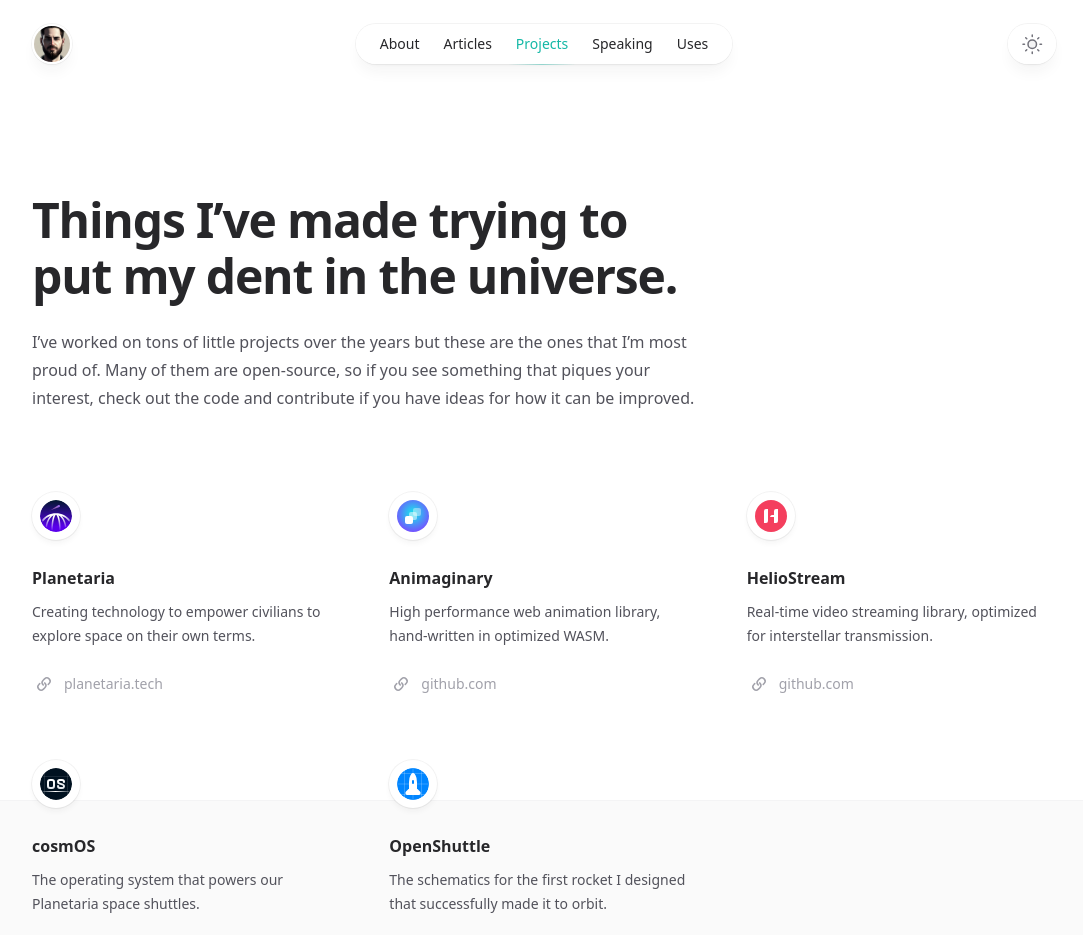
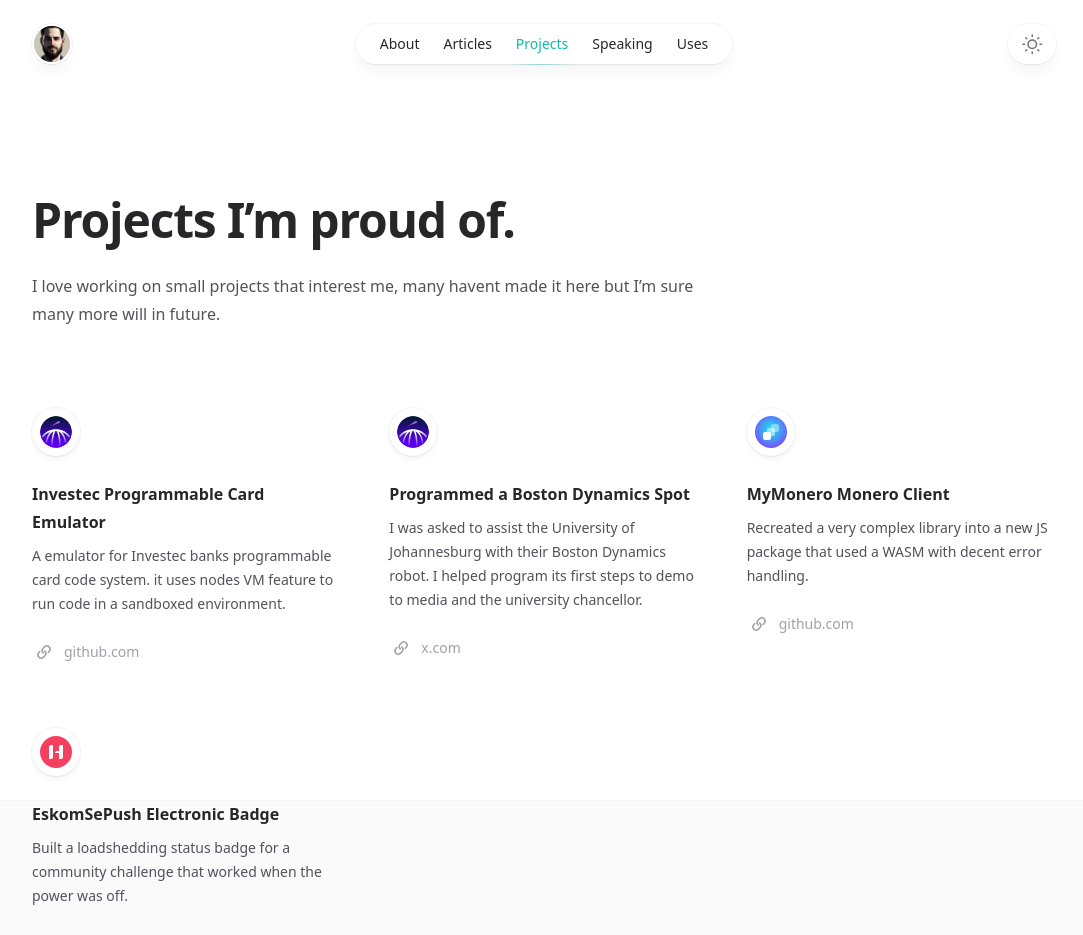
Before and after one commit to devinpearson/devinpearson.me, a Next.js app: page /projects in a window 1280 px wide. Shown: the top 935 px of the page, without its empty margins (96-1179 px from the left). Built offline with nearby package versions, Linux system fonts and the light colour scheme; no server answers.

Commit message:
Added projects

```diff
--- a/src/app/projects/page.tsx
+++ b/src/app/projects/page.tsx
@@ -4,46 +4,37 @@ import Image from 'next/image'
 import { Card } from '@/components/Card'
 import { SimpleLayout } from '@/components/SimpleLayout'
 import logoAnimaginary from '@/images/logos/animaginary.svg'
-import logoCosmos from '@/images/logos/cosmos.svg'
 import logoHelioStream from '@/images/logos/helio-stream.svg'
-import logoOpenShuttle from '@/images/logos/open-shuttle.svg'
 import logoPlanetaria from '@/images/logos/planetaria.svg'
 
 const projects = [
   {
-    name: 'Planetaria',
+    name: 'Investec Programmable Card Emulator',
     description:
-      'Creating technology to empower civilians to explore space on their own terms.',
-    link: { href: 'http://planetaria.tech', label: 'planetaria.tech' },
+      'A emulator for Investec banks programmable card code system. it uses nodes VM feature to run code in a sandboxed environment.',
+    link: { href: 'https://github.com/devinpearson/programmable-card-code-emulator', label: 'github.com' },
     logo: logoPlanetaria,
   },
   {
-    name: 'Animaginary',
+    name: 'Programmed a Boston Dynamics Spot',
     description:
-      'High performance web animation library, hand-written in optimized WASM.',
-    link: { href: '#', label: 'github.com' },
+      'I was asked to assist the University of Johannesburg with their Boston Dynamics robot. I helped program its first steps to demo to media and the university chancellor.',
+    link: { href: 'https://x.com/devin_pearson/status/1435562945438752770?s=20', label: 'x.com' },
+    logo: logoPlanetaria,
+  },
+  {
+    name: 'MyMonero Monero Client',
+    description:
+      'Recreated a very complex library into a new JS package that used a WASM with decent error handling.',
+    link: { href: 'https://github.com/mymonero/mymonero-utils/tree/master/packages/mymonero-monero-client', label: 'github.com' },
     logo: logoAnimaginary,
   },
   {
-    name: 'HelioStream',
+    name: 'EskomSePush Electronic Badge',
     description:
-      'Real-time video streaming library, optimized for interstellar transmission.',
-    link: { href: '#', label: 'github.com' },
+      'Built a loadshedding status badge for a community challenge that worked when the power was off.',
+    link: { href: 'https://x.com/devin_pearson/status/1585967183448125440?s=20', label: 'x.com' },
     logo: logoHelioStream,
-  },
-  {
-    name: 'cosmOS',
-    description:
-      'The operating system that powers our Planetaria space shuttles.',
-    link: { href: '#', label: 'github.com' },
-    logo: logoCosmos,
-  },
-  {
-    name: 'OpenShuttle',
-    description:
-      'The schematics for the first rocket I designed that successfully made it to orbit.',
-    link: { href: '#', label: 'github.com' },
-    logo: logoOpenShuttle,
   },
 ]
 
@@ -66,8 +57,8 @@ export const metadata: Metadata = {
 export default function Projects() {
   return (
     <SimpleLayout
-      title="Things I’ve made trying to put my dent in the universe."
-      intro="I’ve worked on tons of little projects over the years but these are the ones that I’m most proud of. Many of them are open-source, so if you see something that piques your interest, check out the code and contribute if you have ideas for how it can be improved."
+      title="Projects I’m proud of."
+      intro="I love working on small projects that interest me, many havent made it here but I’m sure many more will in future."
     >
       <ul
         role="list"
```
